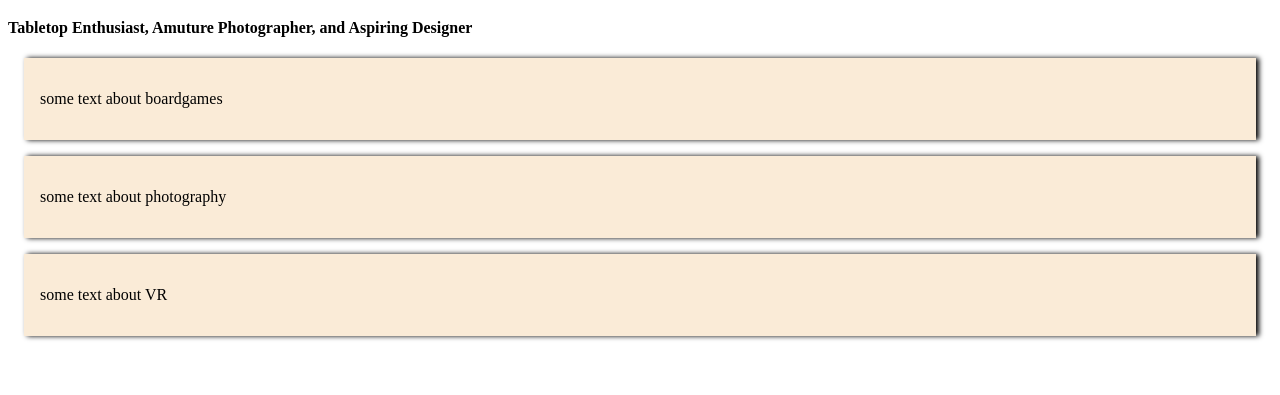
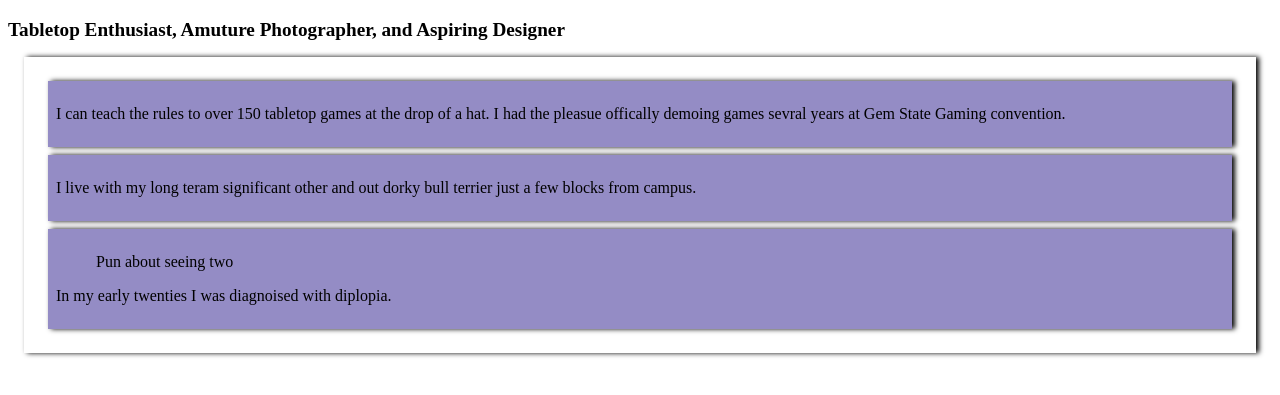
Before and after one commit to LawrenceHaney/about-me-Fall2020, a plain HTML site: page index.html in a window 1280 px wide. Shown: the part 61-456 px from the top of the page. Drawn offline with Linux system fonts and the light colour scheme; a web font is replaced by a local one.

Commit message:
updated text

```diff
--- a/index.html
+++ b/index.html
@@ -9,15 +9,18 @@
 </head>
 <body>
   <h1>Lance Haney</h1>
-  <h4 class="text-hand">Tabletop Enthusiast, Amuture Photographer, and Aspiring Designer</h4>
+  <h2 class="text-hand">Tabletop Enthusiast, Amuture Photographer, and Aspiring Designer</h2>
   <div class="card">
-    <p>some text about boardgames</p>
+  <div class="card-inner">
+    <p>I can teach the rules to over 150 tabletop games at the drop of a hat. I had the pleasue offically demoing games sevral years at Gem State Gaming convention.</p>
   </div>
-  <div class="card">
-    <p>some text about photography</p>
+  <div class="card-inner">
+    <p>I live with my long teram significant other and out dorky bull terrier just a few blocks from campus.</p>
   </div>
-  <div class="card">
-    <p>some text about VR</p>
+  <div class="card-inner">
+    <blockquote>Pun about seeing two</blockquote>
+    <p>In my early twenties I was diagnoised with diplopia.</p>
   </div>
+</div>
 </body>
 </html>
--- a/style.css
+++ b/style.css
@@ -4,12 +4,20 @@
 
 
 .card{
-  background-color: antiquewhite;
+  background-color: rgb(255, 255, 255);
   padding: 1em;
   box-shadow: var(--shadow);
   margin: 1em;
 }
 
+.card-inner{
+  background-color: rgba(70, 56, 155, 0.575);
+  padding: .5em;
+  box-shadow: var(--shadow);
+  margin: .5em;
+}
+
 .text-hand{
   font-family: Long Cang;
+  font-size: larger;
 }
```
